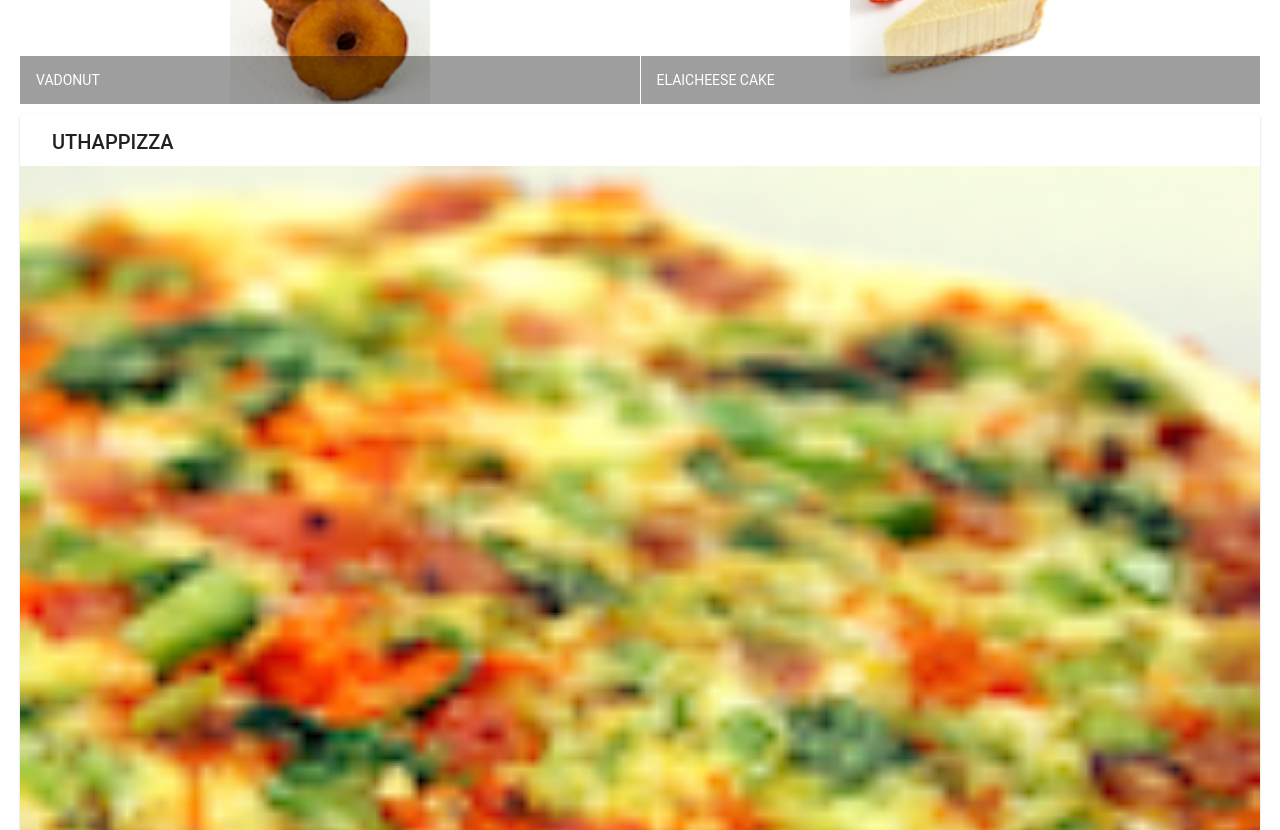
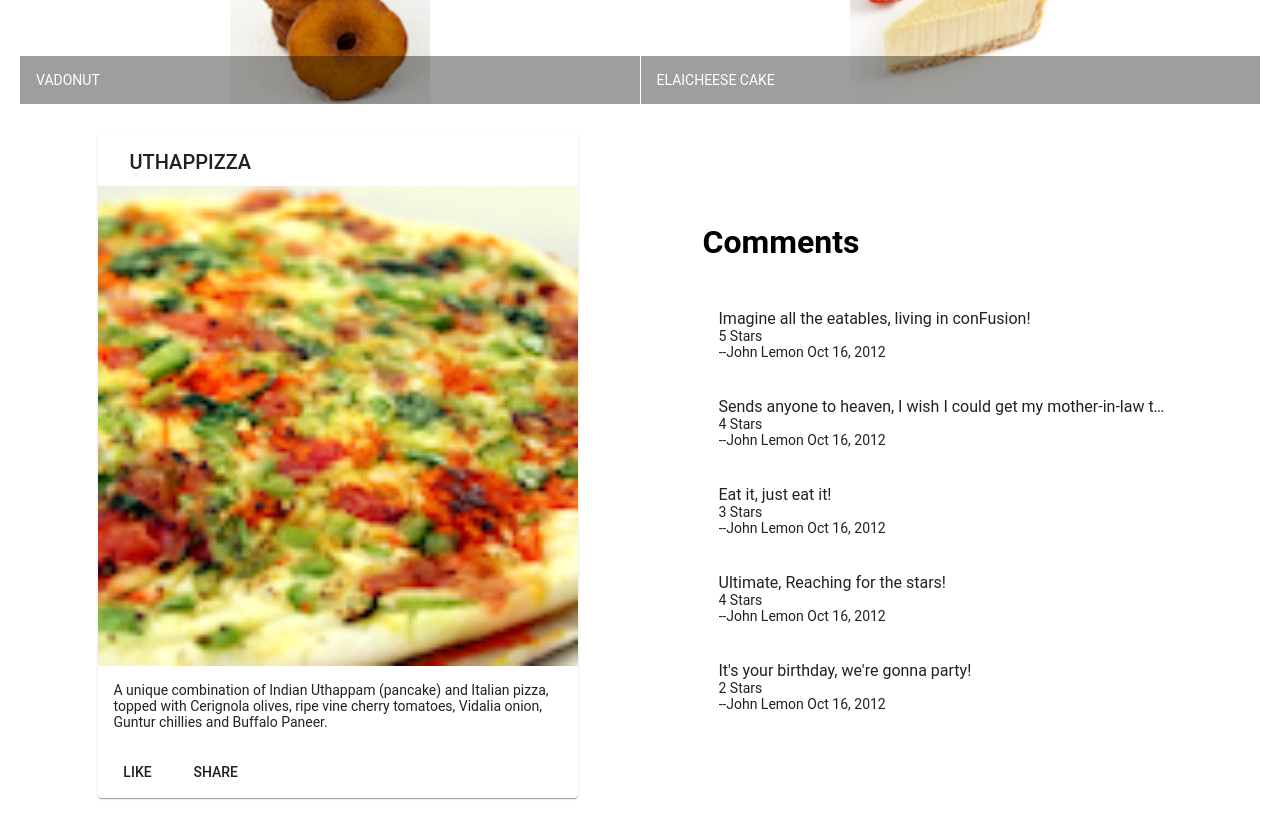
Before and after one commit to makhambettorezhan/angular, an Angular app in the folder conFusion/: page / in a window 1280 px wide. Shown: the part 460-1290 px from the top of the page. Built offline with nearby package versions, Linux system fonts and the light colour scheme.

Commit message:
Assignment 1

```diff
--- a/conFusion/src/app/app.module.ts
+++ b/conFusion/src/app/app.module.ts
@@ -11,11 +11,13 @@
 
 import { AppComponent } from './app.component';
 import { MenuComponent } from './menu/menu.component';
+import { DishdetailComponent } from './dishdetail/dishdetail.component';
 
 @NgModule({
   declarations: [
     AppComponent,
-    MenuComponent
+    MenuComponent,
+    DishdetailComponent
   ],
   imports: [
     BrowserModule,
--- /dev/null
+++ b/conFusion/src/app/dishdetail/dishdetail.component.html
@@ -0,0 +1,44 @@
+<div class="container"
+    fxLayout="row"
+    fxLayout.sm="column"
+    fxLayout.xs="column"
+    fxLayoutAlign.gt-md="space-around center"
+    fxLayoutGap="10px"
+    fxLayoutGap.xs="0">
+
+  <div fxFlex="40" *ngIf="dish">
+    <mat-card>
+        <mat-card-header>
+            <mat-card-title>
+                {{ dish.name | uppercase }}
+            </mat-card-title>
+        </mat-card-header>
+
+        <img mat-card-image src="{{ dish.image}}" alt="{{dish.name}}"/>
+
+        <mat-card-content>
+            <p>{{ dish.description }}</p>
+        </mat-card-content>
+
+        <mat-card-actions>
+            <button mat-button>LIKE</button>
+            <button mat-button>SHARE</button>
+        </mat-card-actions>
+    </mat-card>
+
+</div>
+
+  <div fxFlex="40">
+    <h1>Comments</h1>
+    <mat-list>
+
+        <mat-list-item *ngFor="let comment of comments">
+            <span matLine>{{comment.comment}}</span>
+            <span matLine>{{comment.rating + ' Stars'}}</span>
+            <span matLine>{{'--' + dish.comments[0].author }} {{dish.comments[0].date | date}}</span>
+        </mat-list-item>
+
+    </mat-list>
+  </div>
+
+</div>
--- /dev/null
+++ b/conFusion/src/app/dishdetail/dishdetail.component.ts
@@ -0,0 +1,63 @@
+import { Component, OnInit } from '@angular/core';
+
+const DISH = {
+  id: '0',
+  name: 'Uthappizza',
+  image: '/assets/images/uthappizza.png',
+  category: 'mains',
+  featured: true,
+  label: 'Hot',
+  price: '4.99',
+  // tslint:disable-next-line:max-line-length
+  description: 'A unique combination of Indian Uthappam (pancake) and Italian pizza, topped with Cerignola olives, ripe vine cherry tomatoes, Vidalia onion, Guntur chillies and Buffalo Paneer.',
+  comments: [
+       {
+           rating: 5,
+           comment: 'Imagine all the eatables, living in conFusion!',
+           author: 'John Lemon',
+           date: '2012-10-16T17:57:28.556094Z'
+       },
+       {
+           rating: 4,
+           comment: 'Sends anyone to heaven, I wish I could get my mother-in-law to eat it!',
+           author: 'Paul McVites',
+           date: '2014-09-05T17:57:28.556094Z'
+       },
+       {
+           rating: 3,
+           comment: 'Eat it, just eat it!',
+           author: 'Michael Jaikishan',
+           date: '2015-02-13T17:57:28.556094Z'
+       },
+       {
+           rating: 4,
+           comment: 'Ultimate, Reaching for the stars!',
+           author: 'Ringo Starry',
+           date: '2013-12-02T17:57:28.556094Z'
+       },
+       {
+           rating: 2,
+           comment: 'It\'s your birthday, we\'re gonna party!',
+           author: '25 Cent',
+           date: '2011-12-02T17:57:28.556094Z'
+       }
+   ]
+};
+
+@Component({
+  selector: 'app-dishdetail',
+  templateUrl: './dishdetail.component.html',
+  styleUrls: ['./dishdetail.component.scss']
+})
+export class DishdetailComponent implements OnInit {
+
+  dish = DISH;
+
+  comments = DISH.comments;
+
+  constructor() { }
+
+  ngOnInit(): void {
+  }
+
+}
--- a/conFusion/src/app/menu/menu.component.html
+++ b/conFusion/src/app/menu/menu.component.html
@@ -22,24 +22,6 @@
         </mat-grid-list>
     </div>
 
-    <div fxFlex *ngIf="selectedDish">
-        <mat-card>
-            <mat-card-header>
-                <mat-card-title>
-                    {{ selectedDish.name | uppercase }}
-                </mat-card-title>
-            </mat-card-header>
+    <app-dishdetail></app-dishdetail>
 
-            <img mat-card-image src="{{ selectedDish.image}}" alt="{{selectedDish.name}}"/>
-
-            <mat-card-content>
-                <p>{{ selectedDish.description }}</p>
-            </mat-card-content>
-
-            <mat-card-actions>
-                <button mat-button>LIKE</button>
-                <button mat-button>SHARE</button>
-            </mat-card-actions>
-        </mat-card>
-    </div>
 </div>
```
Also changed, not shown: conFusion/src/app/dishdetail/dishdetail.component.scss (added), 1 other file (tests, documents, lock files or other folders).
